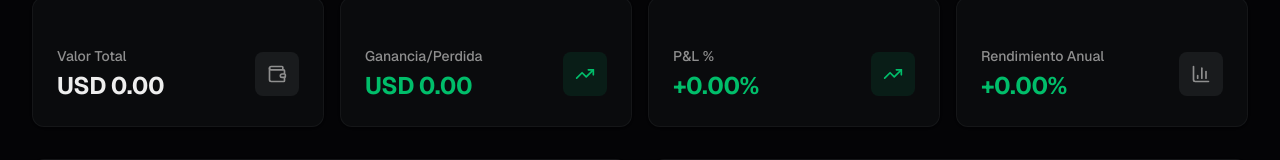
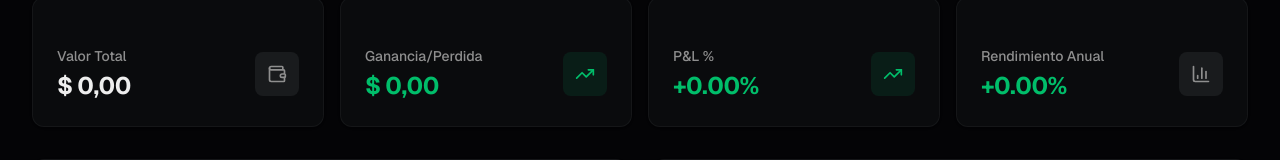
Before and after one commit to valentinobonato-crypto/v0-financial-dashboard, a Next.js app: page / in a window 1280 px wide. Shown: the part 144-304 px from the top of the page. Built offline with nearby package versions, Linux system fonts and the light colour scheme; no server answers; the database is empty.

Commit message:
Change currency format from USD to ARS

```diff
--- a/components/dashboard/kpi-cards.tsx
+++ b/components/dashboard/kpi-cards.tsx
@@ -15,9 +15,9 @@ interface KPICardsProps {
 }
 
 function formatCurrency(value: number): string {
-  return new Intl.NumberFormat("es-MX", {
+  return new Intl.NumberFormat("es-AR", {
     style: "currency",
-    currency: "USD",
+    currency: "ARS",
     minimumFractionDigits: 2,
   }).format(value);
 }
```
